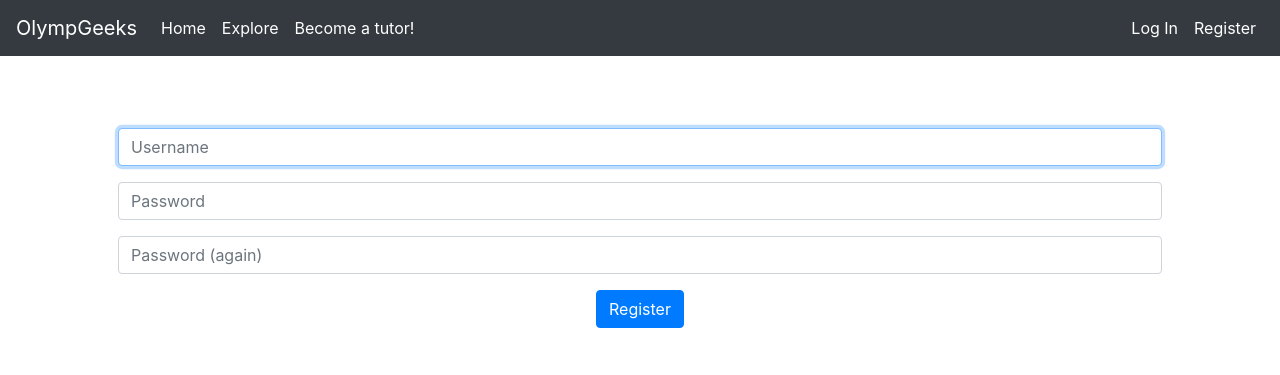
After one commit to ItsSuhail/Illuminate, a Flask app: page /register in a window 1280 px wide. The commit adds this page. Shown: the top 375 px of the page. Run offline with Flask 3, Linux system fonts and the light colour scheme; some libraries are stand-ins or nearby versions.

Commit message:
Implemented login and register. Created base.html

```diff
--- a/app.py
+++ b/app.py
@@ -2,7 +2,7 @@ from flask import Flask, render_template, session, request, redirect
 from cs50 import SQL
 from flask_session import Session
 from tempfile import mkdtemp
-from werkzeug.security import check_password_hash
+from werkzeug.security import check_password_hash, generate_password_hash
 
 from helpers import login_required, apology
 
@@ -22,7 +22,7 @@ app.config['SESSION_TYPE'] = 'filesystem'
 Session(app)
 
 @app.route('/')
-@login_required
+# @login_required
 def index():
     return render_template('index.html')
 
@@ -62,6 +62,35 @@ def login():
     else:
         return render_template('login.html')
 
+@app.route('/register', methods=['GET', 'POST'])
+def register():
+    '''Register user'''
+    if request.method == 'POST':
+        username = request.form.get('username')
+        password = request.form.get('password')
+        confirmation = request.form.get('confirmation')
+
+        if not username:
+            return render_template('apology.html', top=403, bottom='missing-username'), 400
+        if len(db.execute('SELECT * FROM users WHERE username=?', username)) > 0:
+            return render_template('apology.html', top=403, bottom='username-already-exists'), 400
+
+        if not password or not confirmation:
+            return render_template('apology.html', top=403, bottom='missing-password'), 400
+        if not password == confirmation:
+            return render_template('apology.html', top=403, bottom='passwords-don\'t-match'), 400
+
+        db.execute(
+            'INSERT INTO users (username, hash) VALUES (?, ?)',
+            username,
+            generate_password_hash(password)
+        )
+
+        session['user_id'] = db.execute('SELECT id FROM users WHERE username=?', username)[0]['id']
+        return redirect('/')
+    else:
+        return render_template('register.html')
+
 
 db = SQL('sqlite:///illuminate.db')
 
--- /dev/null
+++ b/static/templates/base.html
@@ -0,0 +1,20 @@
+<!doctype html>
+<html lang="en">
+  <head>
+    <meta charset="utf-8">
+    <meta name="viewport" content="width=device-width, initial-scale=1">
+    <title>OlympGeeks</title>
+    <link rel="stylesheet" type="text/css" href="{{ url_for('static', filename='templates/styles/styles.css') }}">
+    <link rel="stylesheet" href="https://cdn.jsdelivr.net/npm/bootstrap@4.6.2/dist/css/bootstrap.min.css" integrity="sha384-xOolHFLEh07PJGoPkLv1IbcEPTNtaed2xpHsD9ESMhqIYd0nLMwNLD69Npy4HI+N" crossorigin="anonymous">  </head>
+  <body>
+      {% include 'components/_nav.html' %}
+
+      <br>
+
+      <main class="container p-5">{% block main %}{% endblock %}</main>
+
+      <script src="https://cdn.jsdelivr.net/npm/jquery@3.5.1/dist/jquery.slim.min.js" integrity="sha384-DfXdz2htPH0lsSSs5nCTpuj/zy4C+OGpamoFVy38MVBnE+IbbVYUew+OrCXaRkfj" crossorigin="anonymous"></script>
+      <script src="https://cdn.jsdelivr.net/npm/bootstrap@4.6.2/dist/js/bootstrap.bundle.min.js" integrity="sha384-Fy6S3B9q64WdZWQUiU+q4/2Lc9npb8tCaSX9FK7E8HnRr0Jz8D6OP9dO5Vg3Q9ct" crossorigin="anonymous"></script>
+
+  </body>
+</html>
--- a/static/templates/components/_nav.html
+++ b/static/templates/components/_nav.html
@@ -17,9 +17,13 @@
             <a class="nav-link" href="#">Become a tutor!</a>
         </li>
       </ul>
-      <form class="form-inline my-2 my-lg-0">
-        <input class="form-control mr-sm-2" type="search" placeholder="Search" aria-label="Search">
-        <button class="btn btn-outline-success my-2 my-sm-0" type="submit">Search</button>
-      </form>
+      <ul class="navbar-nav ml-auto">
+        <li class="nav-item active">
+          <a class="nav-link" href="/login">Log In</a>
+        </li>
+        <li class="nav-item active">
+          <a class="nav-link" href="/register">Register</a>
+        </li>
+      </ul>
     </div>
   </nav>
--- /dev/null
+++ b/static/templates/register.html
@@ -0,0 +1,16 @@
+{% extends 'base.html' %}
+
+{% block main %}
+<form action='/register' method='post'>
+    <div class='form-group'>
+        <input class='form-control' autocomplete='off' autofocus name='username' placeholder='Username'>
+    </div>
+    <div class='form-group'>
+        <input type='password' class='form-control' autocomplete='off' autofocus name='password' placeholder='Password'>
+    </div>
+    <div class='form-group'>
+        <input type='password' class='form-control' autocomplete='off' autofocus name='confirmation' placeholder='Password (again)'>
+    </div>
+    <button class='btn btn-primary' type='submit'>Register</button>
+</form>
+{% endblock %}
```
Also changed, not shown: static/templates/index.html (+6 -21 lines), static/templates/login.html (added, +13 -0 lines), illuminate.db.
